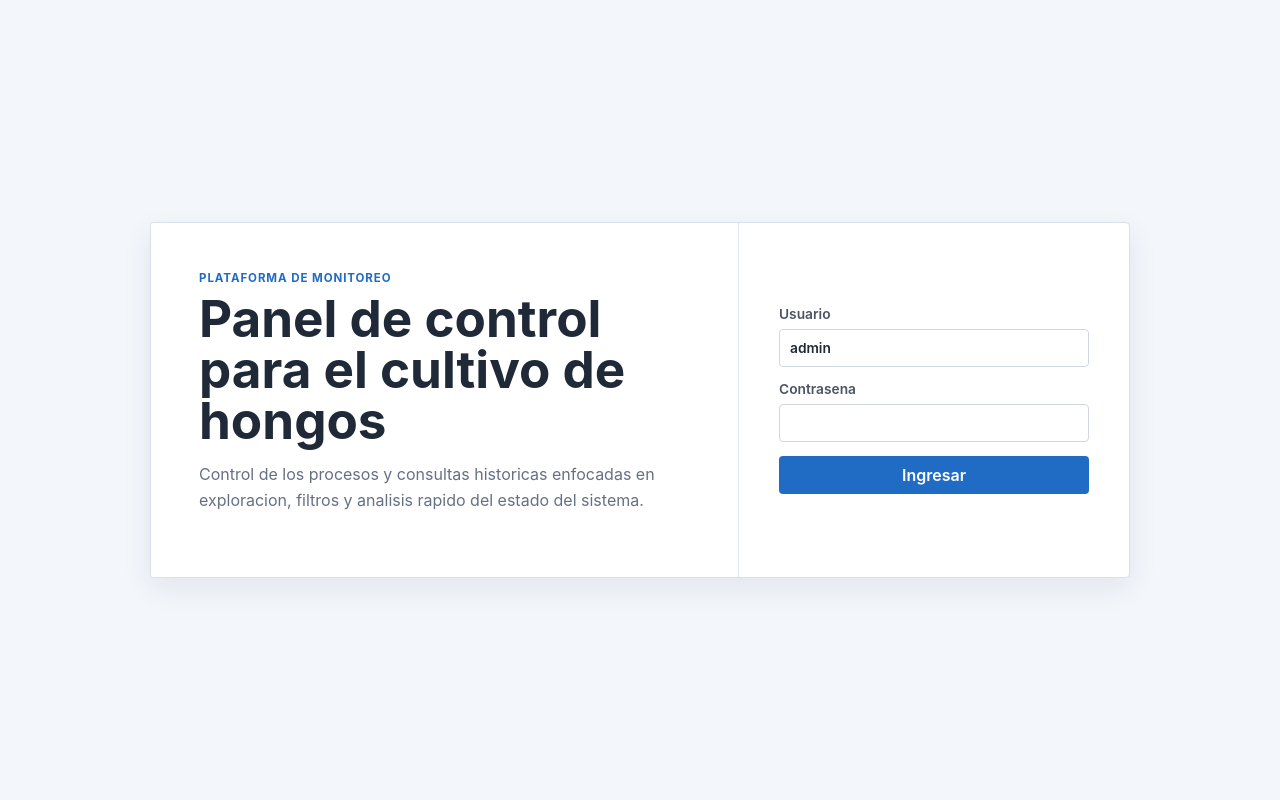
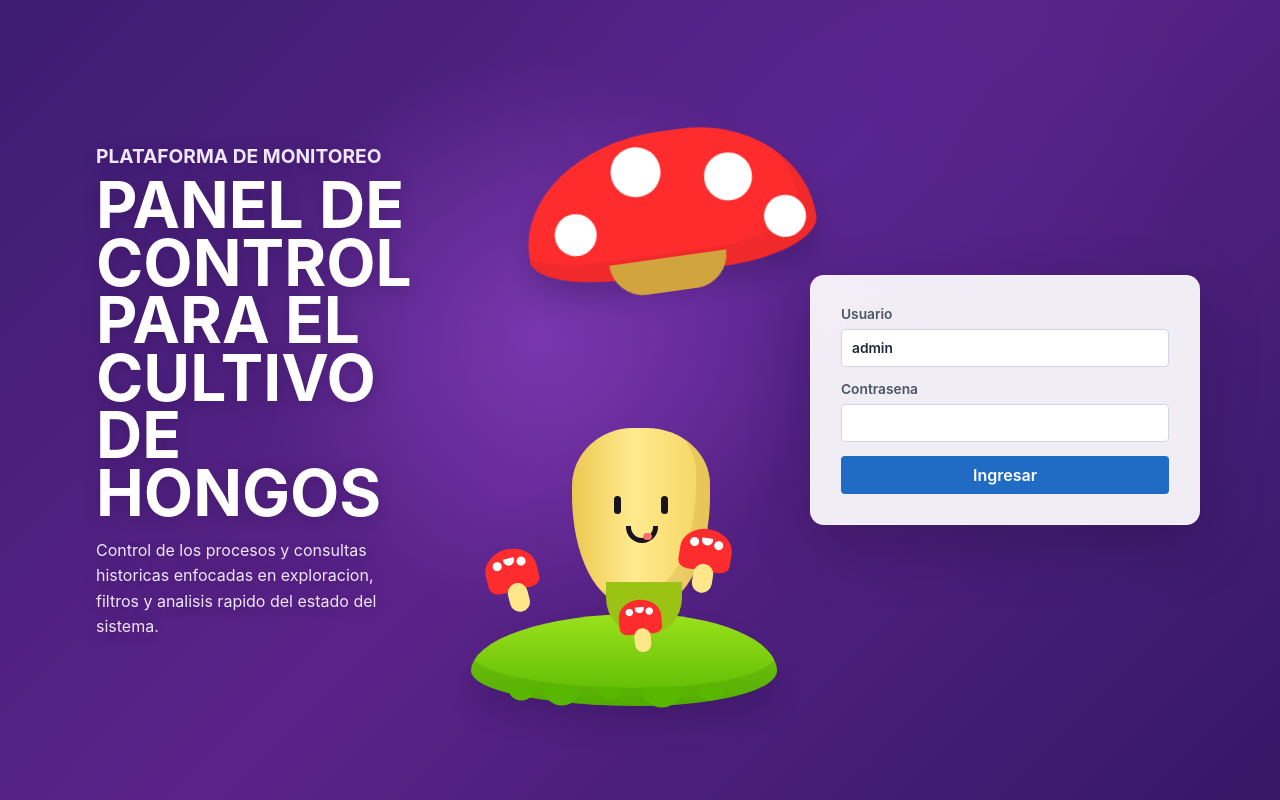
Before and after one commit to ruizdiazji/iot-server, a React (Vite) app in the folder frontend/: page / in a window 1280 px wide. Built offline with nearby package versions, Linux system fonts and the light colour scheme; no server answers.

Commit message:
feat: enhance login page with new mushroom art and improved styling

```diff
--- a/frontend/src/pages/LoginPage.tsx
+++ b/frontend/src/pages/LoginPage.tsx
@@ -25,6 +25,26 @@ export function LoginPage({ onSubmit, error, loading }: LoginPageProps) {
             Control de los procesos y consultas historicas enfocadas en
             exploracion, filtros y analisis rapido del estado del sistema.
           </p>
+        </div>
+
+        <div className="login-art" aria-hidden="true">
+          <div className="mushroom-scene">
+            <span className="mushroom-cap">
+              <i />
+              <i />
+              <i />
+              <i />
+            </span>
+            <span className="mushroom-stem">
+              <i className="eye-left" />
+              <i className="eye-right" />
+              <i className="smile" />
+            </span>
+            <span className="mushroom-base" />
+            <span className="mini-mushroom mini-one" />
+            <span className="mini-mushroom mini-two" />
+            <span className="mini-mushroom mini-three" />
+          </div>
         </div>
 
         <form className="login-form" onSubmit={handleSubmit}>
--- a/frontend/src/styles.css
+++ b/frontend/src/styles.css
@@ -61,26 +61,36 @@ select {
   display: grid;
   place-items: center;
   padding: 32px;
+  overflow: hidden;
+  background:
+    radial-gradient(circle at 42% 42%, rgba(162, 79, 220, 0.45), transparent 32%),
+    radial-gradient(circle at 65% 18%, rgba(87, 38, 148, 0.6), transparent 34%),
+    linear-gradient(135deg, #3d1d71 0%, #5b238a 48%, #351866 100%);
 }
 
 .login-panel {
-  width: min(980px, 100%);
+  position: relative;
+  width: min(1120px, 100%);
+  min-height: min(720px, calc(100vh - 64px));
   display: grid;
-  grid-template-columns: 1fr 390px;
-  overflow: hidden;
-  border: 1px solid #d9e0ea;
-  border-radius: 4px;
-  background: #ffffff;
-  box-shadow: 0 10px 30px rgba(25, 38, 62, 0.08);
+  grid-template-columns: minmax(0, 0.95fr) minmax(280px, 1fr) 390px;
+  align-items: center;
+  gap: 26px;
+  border: 0;
+  border-radius: 0;
+  background: transparent;
+  box-shadow: none;
 }
 
 .login-copy {
-  padding: 48px;
+  padding: 48px 0 48px 16px;
   display: flex;
   flex-direction: column;
   justify-content: center;
-  background: #ffffff;
-  border-right: 1px solid #e3e8f0;
+  background: transparent;
+  border-right: 0;
+  color: #ffffff;
+  text-shadow: 0 3px 16px rgba(24, 10, 48, 0.24);
 }
 
 .eyebrow,
@@ -100,14 +110,234 @@ select {
 }
 
 .login-copy h1 {
-  font-size: clamp(2.15rem, 4vw, 4rem);
-  line-height: 1;
-  color: #1f2937;
+  font-size: clamp(2.4rem, 5vw, 5.8rem);
+  line-height: 0.9;
+  color: #ffffff;
+  max-width: 7.5ch;
+  text-transform: uppercase;
 }
 
 .subtitle {
   color: #667085;
   line-height: 1.6;
+}
+
+.login-copy .eyebrow {
+  color: #efe6ff;
+  font-size: clamp(1rem, 1.5vw, 1.22rem);
+  letter-spacing: 0;
+}
+
+.login-copy .subtitle {
+  max-width: 36ch;
+  color: #efe6ff;
+  font-size: 1rem;
+}
+
+.login-art {
+  position: relative;
+  min-height: 460px;
+  align-self: stretch;
+}
+
+.mushroom-scene {
+  position: absolute;
+  inset: 6% 0 0;
+}
+
+.mushroom-base {
+  position: absolute;
+  left: 10%;
+  right: 2%;
+  bottom: 8%;
+  height: 92px;
+  border-radius: 55% 45% 45% 55% / 62% 62% 38% 38%;
+  background: linear-gradient(180deg, #9be11d, #58b800);
+  box-shadow: inset 0 -18px 0 rgba(49, 118, 0, 0.18), 0 18px 28px rgba(24, 10, 48, 0.2);
+}
+
+.mushroom-base::after {
+  content: "";
+  position: absolute;
+  left: 18px;
+  right: 18px;
+  bottom: -23px;
+  height: 42px;
+  background:
+    radial-gradient(circle at 12% 0, #58b800 0 13px, transparent 14px),
+    radial-gradient(circle at 27% 0, #58b800 0 18px, transparent 19px),
+    radial-gradient(circle at 45% 0, #58b800 0 12px, transparent 13px),
+    radial-gradient(circle at 64% 0, #58b800 0 20px, transparent 21px),
+    radial-gradient(circle at 82% 0, #58b800 0 13px, transparent 14px);
+}
+
+.mushroom-stem {
+  position: absolute;
+  left: 39%;
+  bottom: 23%;
+  width: 138px;
+  height: 176px;
+  border-radius: 44% 46% 38% 40% / 33% 32% 62% 62%;
+  background: linear-gradient(90deg, #edc851, #ffea8e 44%, #f5d460);
+  box-shadow: inset -14px -12px 0 rgba(135, 87, 5, 0.12);
+  z-index: 2;
+}
+
+.mushroom-stem::after {
+  content: "";
+  position: absolute;
+  left: 34px;
+  right: 28px;
+  bottom: -32px;
+  height: 54px;
+  border-radius: 0 0 38px 38px;
+  background: #9ac313;
+}
+
+.mushroom-cap {
+  position: absolute;
+  left: 25%;
+  top: 7%;
+  width: 290px;
+  height: 142px;
+  border-radius: 54% 46% 36% 34% / 80% 80% 28% 24%;
+  background: #ff2c2e;
+  transform: rotate(-8deg);
+  box-shadow: inset -16px -20px 0 rgba(161, 26, 27, 0.16), 0 16px 26px rgba(24, 10, 48, 0.22);
+  z-index: 3;
+}
+
+.mushroom-cap::after {
+  content: "";
+  position: absolute;
+  left: 78px;
+  bottom: -18px;
+  width: 118px;
+  height: 34px;
+  border-radius: 0 0 70px 70px;
+  background: #d1a43d;
+}
+
+.mushroom-cap i {
+  position: absolute;
+  display: block;
+  width: 42px;
+  height: 42px;
+  border-radius: 50%;
+  background: #ffffff;
+}
+
+.mushroom-cap i:nth-child(1) {
+  left: 28px;
+  top: 70px;
+}
+
+.mushroom-cap i:nth-child(2) {
+  left: 92px;
+  top: 12px;
+  width: 50px;
+  height: 50px;
+}
+
+.mushroom-cap i:nth-child(3) {
+  right: 58px;
+  top: 30px;
+  width: 48px;
+  height: 48px;
+}
+
+.mushroom-cap i:nth-child(4) {
+  right: 10px;
+  top: 80px;
+}
+
+.eye-left,
+.eye-right {
+  position: absolute;
+  top: 68px;
+  width: 7px;
+  height: 18px;
+  border-radius: 999px;
+  background: #17121d;
+}
+
+.eye-left {
+  left: 42px;
+}
+
+.eye-right {
+  right: 42px;
+}
+
+.smile {
+  position: absolute;
+  left: 54px;
+  top: 98px;
+  width: 32px;
+  height: 17px;
+  border: 5px solid #17121d;
+  border-top: 0;
+  border-radius: 0 0 28px 28px;
+}
+
+.smile::after {
+  content: "";
+  position: absolute;
+  right: 1px;
+  bottom: -2px;
+  width: 9px;
+  height: 7px;
+  border-radius: 50%;
+  background: #ff6b6d;
+}
+
+.mini-mushroom {
+  position: absolute;
+  width: 52px;
+  height: 42px;
+  border-radius: 50% 50% 20% 20%;
+  background: #ff2c2e;
+  z-index: 4;
+}
+
+.mini-mushroom::before {
+  content: "";
+  position: absolute;
+  left: 17px;
+  bottom: -22px;
+  width: 20px;
+  height: 29px;
+  border-radius: 12px;
+  background: #ffe68a;
+}
+
+.mini-mushroom::after {
+  content: "";
+  position: absolute;
+  inset: 9px 8px auto;
+  height: 12px;
+  background:
+    radial-gradient(circle at 15% 45%, #fff 0 4px, transparent 5px),
+    radial-gradient(circle at 50% 15%, #fff 0 5px, transparent 6px),
+    radial-gradient(circle at 83% 48%, #fff 0 4px, transparent 5px);
+}
+
+.mini-one {
+  left: 14%;
+  bottom: 25%;
+  transform: rotate(-14deg);
+}
+
+.mini-two {
+  right: 15%;
+  bottom: 28%;
+  transform: rotate(9deg);
+}
+
+.mini-three {
+  right: 34%;
+  bottom: 18%;
+  transform: rotate(-5deg) scale(0.82);
 }
 
 .login-form,
@@ -117,8 +347,13 @@ select {
 }
 
 .login-form {
-  padding: 40px;
+  padding: 30px;
   align-content: center;
+  border: 1px solid rgba(255, 255, 255, 0.28);
+  border-radius: 14px;
+  background: rgba(255, 255, 255, 0.92);
+  box-shadow: 0 22px 58px rgba(24, 10, 48, 0.28);
+  backdrop-filter: blur(16px);
 }
 
 label {
@@ -587,6 +822,30 @@ button:disabled {
   .chart {
     height: 360px;
   }
+
+  .login-panel {
+    grid-template-columns: 1fr;
+    gap: 18px;
+  }
+
+  .login-copy {
+    padding: 28px 0 0;
+    text-align: center;
+    align-items: center;
+  }
+
+  .login-copy h1 {
+    max-width: 10ch;
+  }
+
+  .login-art {
+    min-height: 300px;
+  }
+
+  .mushroom-scene {
+    transform: scale(0.72);
+    transform-origin: center top;
+  }
 }
 
 @media (max-width: 560px) {
@@ -594,18 +853,17 @@ button:disabled {
     padding: 16px;
   }
 
-  .login-panel {
-    grid-template-columns: 1fr;
-  }
-
   .login-copy {
     border-right: 0;
-    border-bottom: 1px solid #e3e8f0;
   }
 
   .login-copy,
   .login-form {
     padding: 26px;
+  }
+
+  .login-art {
+    display: none;
   }
 
   .source-button {
```
